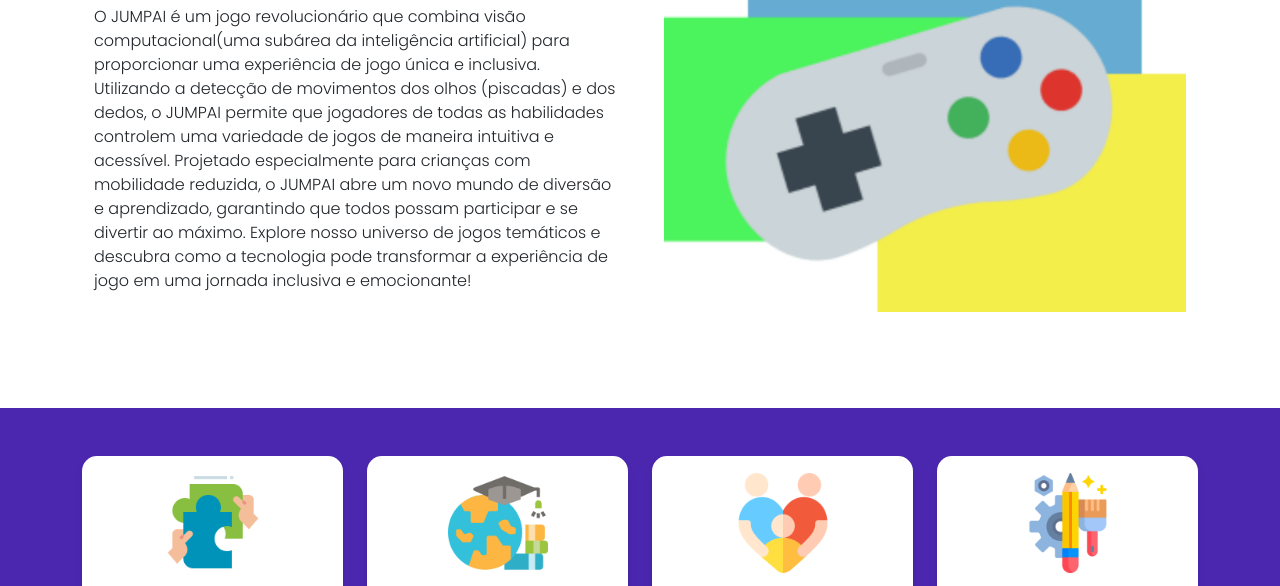
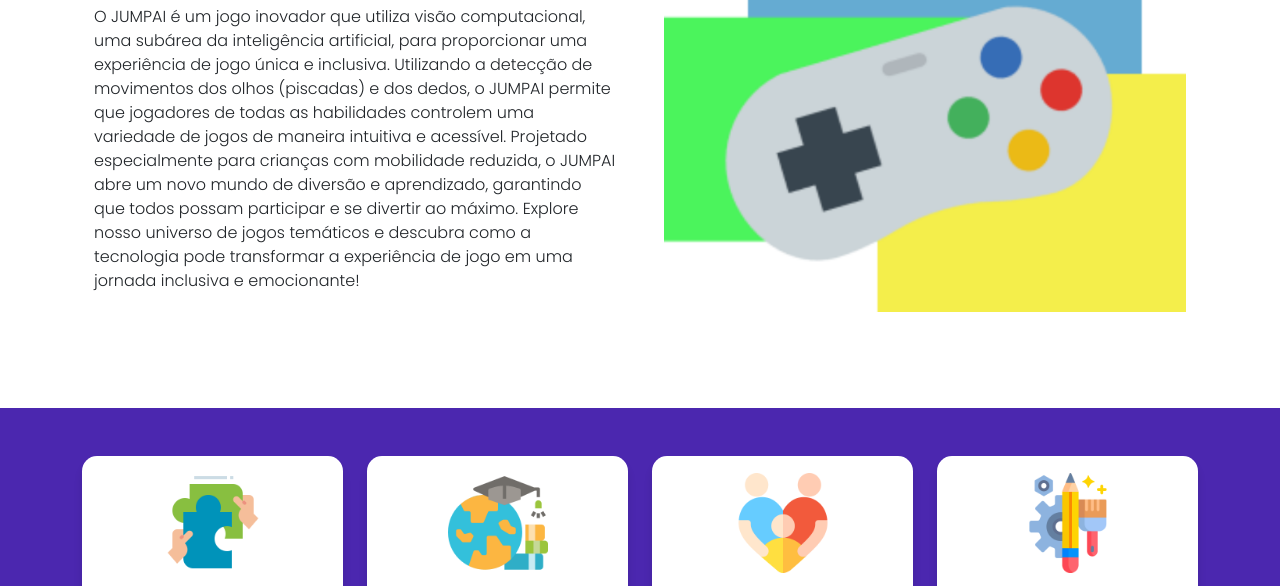
Before and after one commit to Jumpai-AI/HomePage, a plain HTML site: page index.html in a window 1280 px wide. Shown: the part 213-799 px from the top of the page. Drawn offline with Linux system fonts and the light colour scheme.

Commit message:
Update index.html

```diff
--- a/index.html
+++ b/index.html
@@ -51,7 +51,7 @@
         </div>
         <div class="col-lg-6">
             <h1 class="display-5 fw-bold text-body-emphasis lh-1 mb-3 color-roxo">JUMPAI</h1>
-            <p class="lead fs-6">O JUMPAI é um jogo revolucionário que combina visão computacional(uma subárea da inteligência artificial) para proporcionar uma experiência de jogo única e inclusiva. Utilizando a detecção de movimentos dos olhos (piscadas) e dos dedos, o JUMPAI permite que jogadores de todas as habilidades controlem uma variedade de jogos de maneira intuitiva e acessível. Projetado especialmente para crianças com mobilidade reduzida, o JUMPAI abre um novo mundo de diversão e aprendizado, garantindo que todos possam participar e se divertir ao máximo. Explore nosso universo de jogos temáticos e descubra como a tecnologia pode transformar a experiência de jogo em uma jornada inclusiva e emocionante!</p>
+            <p class="lead fs-6">O JUMPAI é um jogo inovador que utiliza visão computacional, uma subárea da inteligência artificial, para proporcionar uma experiência de jogo única e inclusiva. Utilizando a detecção de movimentos dos olhos (piscadas) e dos dedos, o JUMPAI permite que jogadores de todas as habilidades controlem uma variedade de jogos de maneira intuitiva e acessível. Projetado especialmente para crianças com mobilidade reduzida, o JUMPAI abre um novo mundo de diversão e aprendizado, garantindo que todos possam participar e se divertir ao máximo. Explore nosso universo de jogos temáticos e descubra como a tecnologia pode transformar a experiência de jogo em uma jornada inclusiva e emocionante!</p>
         </div>
     </div>
 </div>
```
